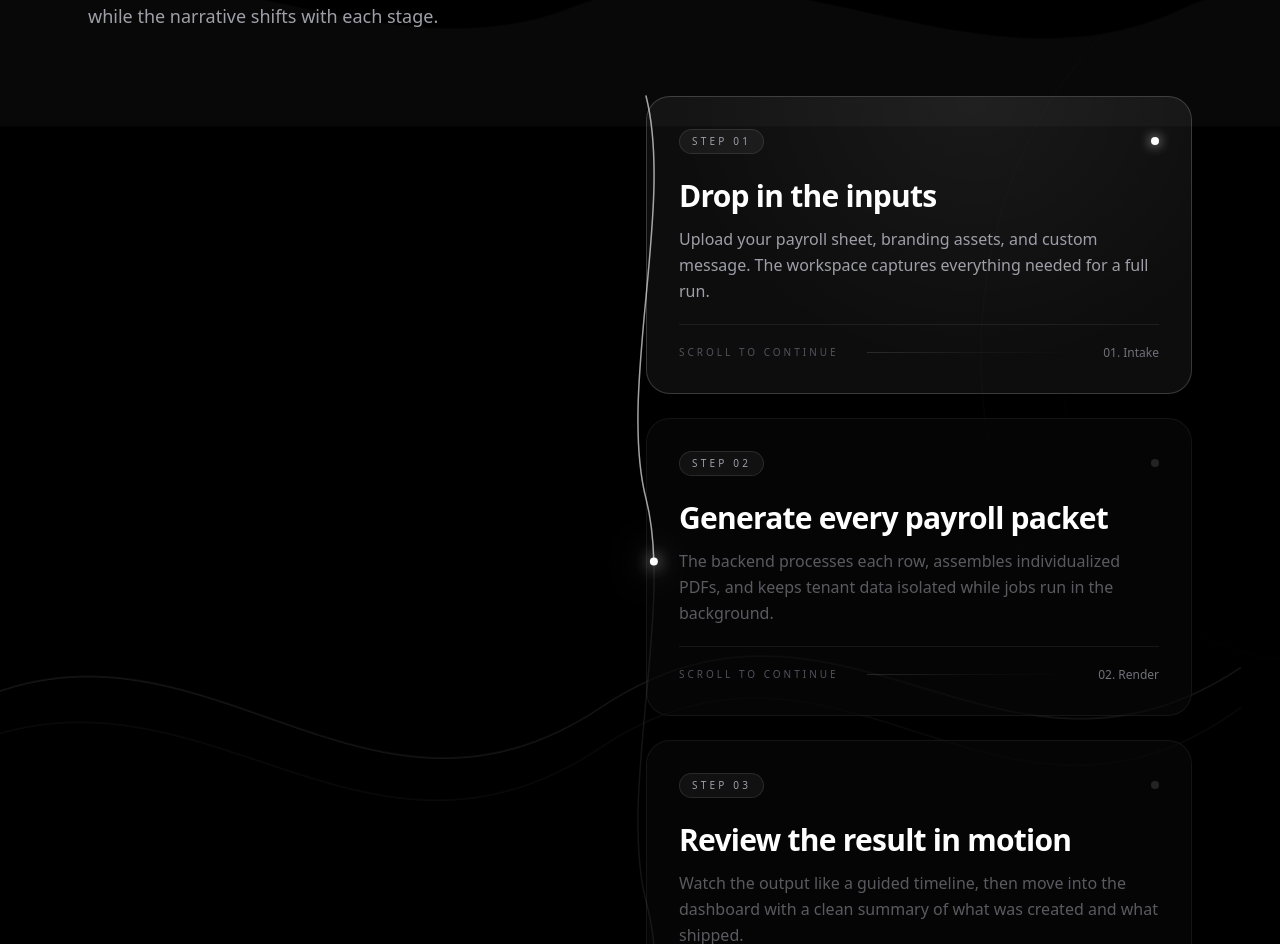
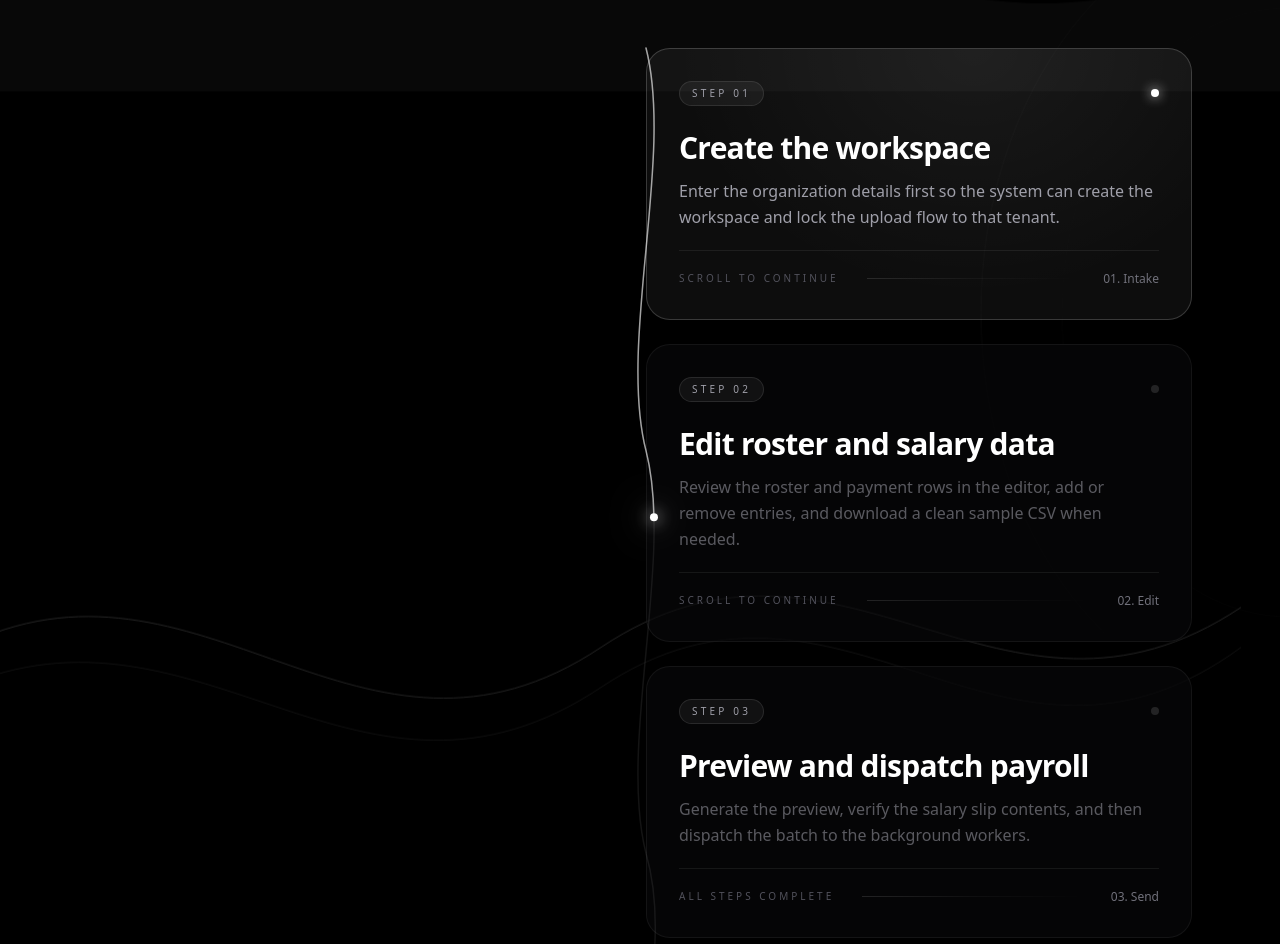
Before and after one commit to GowrishankarSMenon/toyota-internship, a Next.js app in the folder frontend/: page / in a window 1280 px wide. Shown: the part 1328-2272 px from the top of the page. Built offline with nearby package versions, Linux system fonts and the light colour scheme; no server answers.

Commit message:
fix: production errors

```diff
--- a/frontend/app/page.tsx
+++ b/frontend/app/page.tsx
@@ -22,24 +22,24 @@ const TRANSITION_PHRASES = [
 const HOW_IT_WORKS_STEPS = [
   {
     kicker: "Step 01",
-    title: "Drop in the inputs",
+    title: "Create the workspace",
     description:
-      "Upload your payroll sheet, branding assets, and custom message. The workspace captures everything needed for a full run.",
+      "Enter the organization details first so the system can create the workspace and lock the upload flow to that tenant.",
     metric: "01. Intake",
   },
   {
     kicker: "Step 02",
-    title: "Generate every payroll packet",
+    title: "Edit roster and salary data",
     description:
-      "The backend processes each row, assembles individualized PDFs, and keeps tenant data isolated while jobs run in the background.",
-    metric: "02. Render",
+      "Review the roster and payment rows in the editor, add or remove entries, and download a clean sample CSV when needed.",
+    metric: "02. Edit",
   },
   {
     kicker: "Step 03",
-    title: "Review the result in motion",
+    title: "Preview and dispatch payroll",
     description:
-      "Watch the output like a guided timeline, then move into the dashboard with a clean summary of what was created and what shipped.",
-    metric: "03. Launch",
+      "Generate the preview, verify the salary slip contents, and then dispatch the batch to the background workers.",
+    metric: "03. Send",
   },
 ];
 
@@ -852,7 +852,7 @@ export default function LandingPage() {
             <div className="mb-16 max-w-2xl">
               <p className="text-xs uppercase tracking-[0.35em] text-zinc-500 mb-3">How It Works</p>
               <h2 className="text-3xl md:text-5xl font-semibold tracking-tight text-white mb-4">
-                A scrollytelling walkthrough of the payroll flow.
+                Walkthrough of the steps.
               </h2>
               <p className="text-zinc-400 text-base md:text-lg leading-relaxed max-w-xl">
                 Scroll through the process — the left panel tracks where you are while the narrative shifts with each stage.
```
